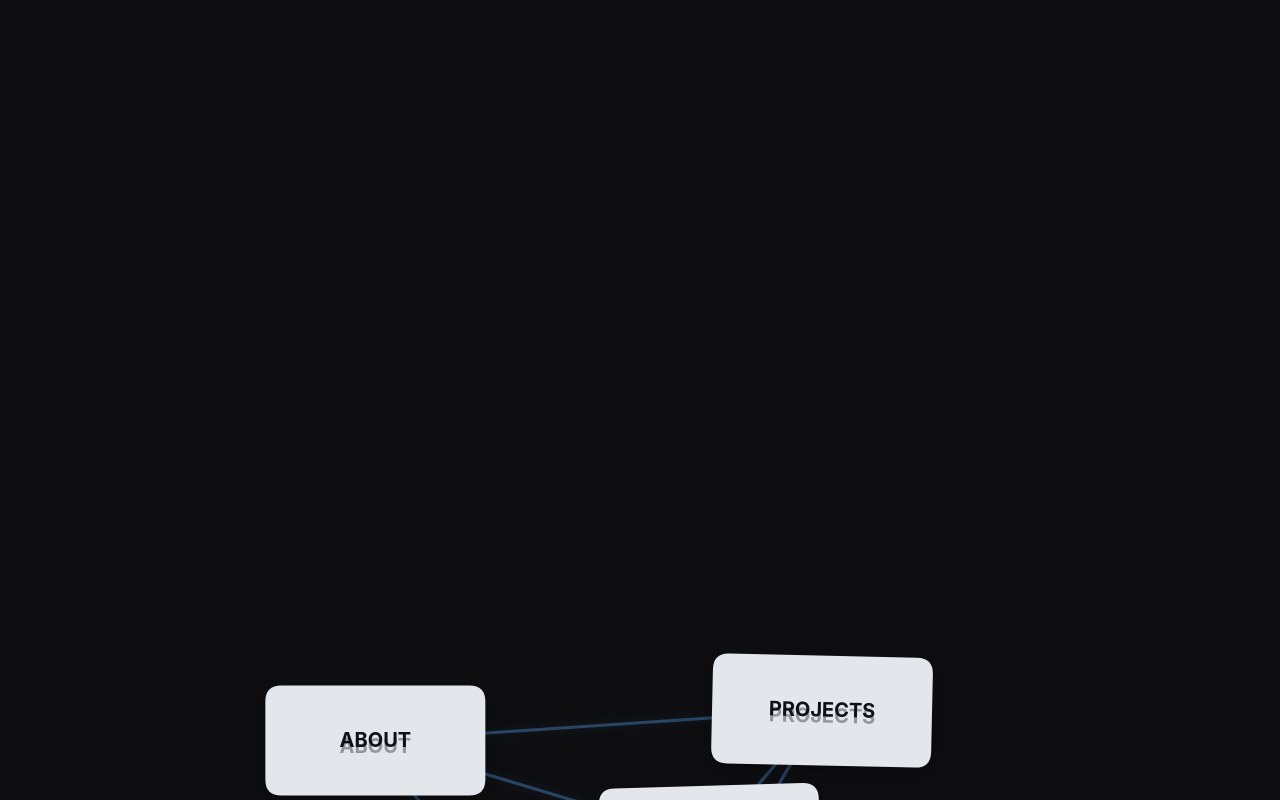
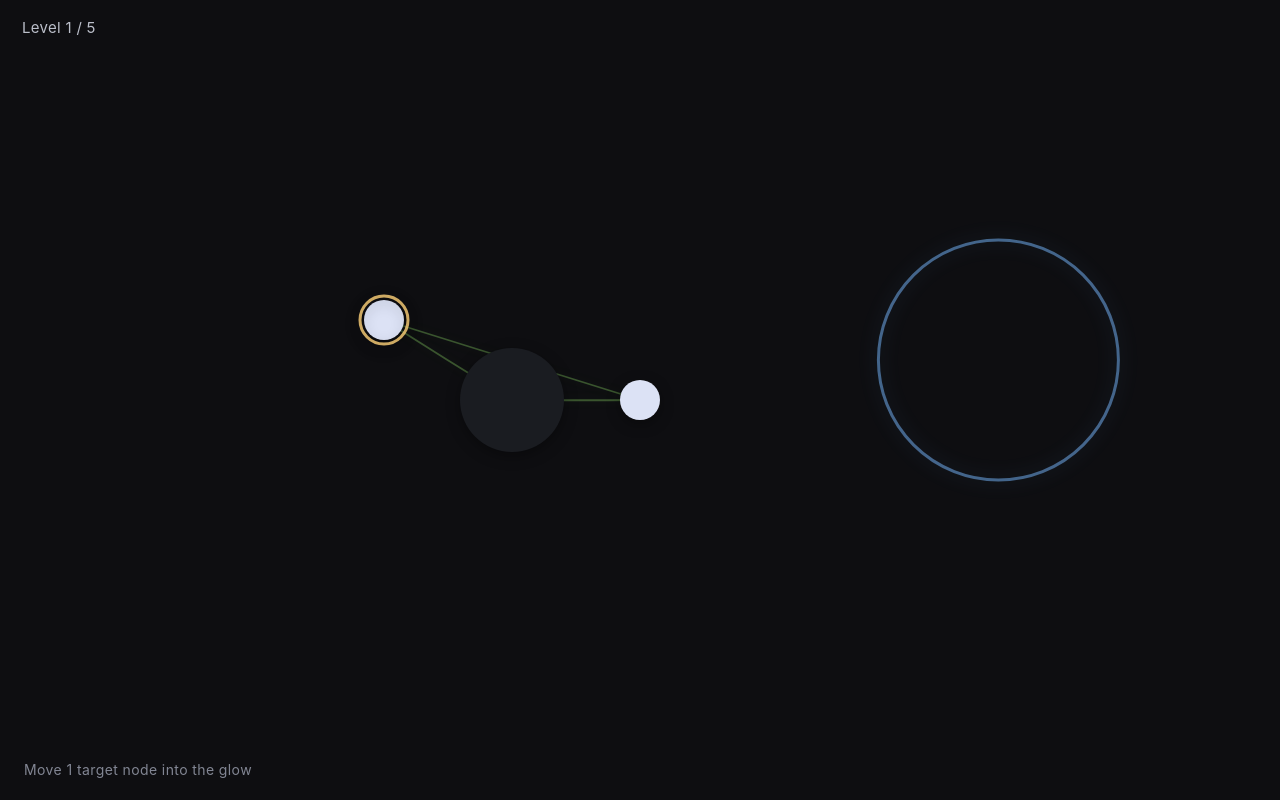
Before and after one commit to Italwaysbreaks/physicsTest123, a plain HTML site: page index.html in a window 1280 px wide. Drawn offline with nearby package versions, Linux system fonts and the light colour scheme.

Commit message:
Create physics puzzle levels

```diff
--- a/index.html
+++ b/index.html
@@ -3,130 +3,192 @@
 <head>
 <meta charset="UTF-8" />
 <meta name="viewport" content="width=device-width, initial-scale=1.0" />
-<title>Fragile Network</title>
+<title>Fragile Network Puzzle</title>
 <style>
 :root { color-scheme: dark; }
 * { box-sizing: border-box; }
 html, body { margin: 0; padding: 0; width: 100%; height: 100%; overflow: hidden; background: #0e0e11; font-family: "Inter", "Segoe UI", system-ui, -apple-system, sans-serif; }
 #canvas { display: block; background: #0e0e11; }
-.overlay { position: fixed; top: 50%; left: 50%; transform: translate(-50%, -50%); color: #e8e9ee; font-size: 22px; letter-spacing: 0.4px; opacity: 0; transition: opacity 0.6s ease; pointer-events: none; text-shadow: 0 6px 30px rgba(0,0,0,0.35); text-align: center; }
+.overlay { position: fixed; top: 50%; left: 50%; transform: translate(-50%, -50%); color: #e8e9ee; font-size: 24px; letter-spacing: 0.5px; opacity: 0; transition: opacity 0.5s ease; pointer-events: none; text-shadow: 0 8px 40px rgba(0,0,0,0.45); text-align: center; }
+.hint { position: fixed; bottom: 22px; left: 24px; color: #9fa4b4; font-size: 14px; letter-spacing: 0.4px; opacity: 0.8; }
+#levelInfo { position: fixed; top: 18px; left: 22px; color: #cfd3df; font-size: 15px; letter-spacing: 0.3px; opacity: 0.9; }
 </style>
 </head>
 <body>
 <canvas id="canvas"></canvas>
-<div id="statusText" class="overlay">Stability compromised.</div>
+<div id="overlay" class="overlay"></div>
+<div id="levelInfo"></div>
+<div id="hint" class="hint"></div>
 <script src="https://cdn.jsdelivr.net/npm/matter-js@0.20.0/build/matter.min.js"></script>
 <script>
 const { Engine, Render, Runner, Bodies, Body, Composite, Constraint, Mouse, MouseConstraint, Events, Vector } = Matter;
 const canvas = document.getElementById('canvas');
-const statusText = document.getElementById('statusText');
+const overlay = document.getElementById('overlay');
+const levelInfo = document.getElementById('levelInfo');
+const hint = document.getElementById('hint');
 let width = window.innerWidth, height = window.innerHeight;
-const engine = Engine.create({ gravity: { x: 0, y: 0.25 }, enableSleeping: false });
+const engine = Engine.create({ gravity: { x: 0, y: 0 }, enableSleeping: false });
 const render = Render.create({ canvas, engine, options: { width, height, background: '#0e0e11', wireframes: false, pixelRatio: window.devicePixelRatio || 1 } });
 Render.run(render);
 const runner = Runner.create();
 Runner.run(runner, engine);
 const world = engine.world;
-const cardSize = { w: 220, h: 110 };
-const nodes = [
-  { label: 'ABOUT', pos: () => ({ x: width/2 - 240, y: height/2 - 140 }), mass: 1.1, damping: 0.02, restitution: 0.08 },
-  { label: 'PROJECTS', pos: () => ({ x: width/2 + 200, y: height/2 - 60 }), mass: 3.5, damping: 0.04, restitution: 0.05 },
-  { label: 'CONTACT', pos: () => ({ x: width/2 - 40, y: height/2 + 190 }), mass: 1.0, damping: 0.025, restitution: 0.08 },
-  { label: 'SETTINGS', pos: () => ({ x: width/2 + 60, y: height/2 + 40 }), mass: 2.2, damping: 0.1, restitution: 0.04 },
-  { label: 'STATUS', pos: () => ({ x: width/2 - 160, y: height/2 + 40 }), mass: 0.7, damping: 0.02, restitution: 0.1 }
+const typeConfig = {
+  core: { radius: 52, color: '#1a1c21', mass: 50, damping: 0.25, static: true },
+  light: { radius: 20, color: '#dce2f5', mass: 3, damping: 0.02 },
+  medium: { radius: 28, color: '#aeb6cc', mass: 7, damping: 0.04 },
+  heavy: { radius: 36, color: '#6c7388', mass: 16, damping: 0.08 }
+};
+const levels = [
+  { zone: { x: () => width*0.78, y: () => height*0.45, r: 120 }, goal: 1, nodes: [
+      { type:'core', pos: ()=>({x: width*0.4, y: height*0.5}) },
+      { type:'light', required:true, pos: ()=>({x: width*0.3, y: height*0.4}) },
+      { type:'light', pos: ()=>({x: width*0.5, y: height*0.5}) }
+    ],
+    links:[[0,1],[0,2],[1,2]], stiffness:0.02, slack:1.5 },
+  { zone: { x: () => width*0.72, y: () => height*0.5, r: 100 }, goal: 2, nodes: [
+      { type:'core', pos: ()=>({x: width*0.38, y: height*0.5}) },
+      { type:'light', required:true, pos: ()=>({x: width*0.3, y: height*0.35}) },
+      { type:'light', required:true, pos: ()=>({x: width*0.45, y: height*0.35}) },
+      { type:'light', pos: ()=>({x: width*0.32, y: height*0.62}) },
+      { type:'medium', pos: ()=>({x: width*0.48, y: height*0.62}) }
+    ],
+    links:[[0,1],[0,2],[0,3],[0,4],[1,2],[2,4],[3,4],[1,3]], stiffness:0.024, slack:1.4 },
+  { zone: { x: () => width*0.75, y: () => height*0.45, r: 90 }, goal: 3, nodes: [
+      { type:'core', pos: ()=>({x: width*0.35, y: height*0.52}) },
+      { type:'light', required:true, pos: ()=>({x: width*0.27, y: height*0.38}) },
+      { type:'light', pos: ()=>({x: width*0.45, y: height*0.35}) },
+      { type:'medium', required:true, pos: ()=>({x: width*0.25, y: height*0.62}) },
+      { type:'medium', pos: ()=>({x: width*0.46, y: height*0.62}) },
+      { type:'heavy', required:true, pos: ()=>({x: width*0.38, y: height*0.74}) }
+    ],
+    links:[[0,1],[0,2],[0,3],[0,4],[0,5],[1,2],[2,4],[3,4],[3,5],[1,3],[2,5]], stiffness:0.028, slack:1.35 },
+  { zone: { x: () => width*0.76, y: () => height*0.52, r: 80 }, goal: 4, nodes: [
+      { type:'core', pos: ()=>({x: width*0.34, y: height*0.5}) },
+      { type:'light', required:true, pos: ()=>({x: width*0.24, y: height*0.36}) },
+      { type:'light', required:true, pos: ()=>({x: width*0.48, y: height*0.36}) },
+      { type:'medium', required:true, pos: ()=>({x: width*0.22, y: height*0.6}) },
+      { type:'medium', pos: ()=>({x: width*0.46, y: height*0.6}) },
+      { type:'heavy', required:true, pos: ()=>({x: width*0.32, y: height*0.72}) },
+      { type:'heavy', pos: ()=>({x: width*0.5, y: height*0.72}) }
+    ],
+    links:[[0,1],[0,2],[0,3],[0,4],[0,5],[0,6],[1,2],[1,3],[2,4],[3,4],[4,6],[5,6],[2,5],[1,5]], stiffness:0.032, slack:1.28 },
+  { zone: { x: () => width*0.72, y: () => height*0.48, r: 70 }, goal: 8, nodes: [
+      { type:'core', pos: ()=>({x: width*0.33, y: height*0.5}) },
+      { type:'light', required:true, pos: ()=>({x: width*0.2, y: height*0.34}) },
+      { type:'light', required:true, pos: ()=>({x: width*0.46, y: height*0.34}) },
+      { type:'light', required:true, pos: ()=>({x: width*0.24, y: height*0.62}) },
+      { type:'medium', required:true, pos: ()=>({x: width*0.42, y: height*0.62}) },
+      { type:'medium', required:true, pos: ()=>({x: width*0.18, y: height*0.46}) },
+      { type:'medium', required:true, pos: ()=>({x: width*0.5, y: height*0.46}) },
+      { type:'heavy', required:true, pos: ()=>({x: width*0.3, y: height*0.72}) },
+      { type:'heavy', required:true, pos: ()=>({x: width*0.46, y: height*0.72}) }
+    ],
+    links:[[0,1],[0,2],[0,3],[0,4],[0,5],[0,6],[0,7],[0,8],[1,2],[1,5],[2,6],[3,4],[3,7],[4,8],[5,6],[6,8],[4,7],[2,4],[1,3]], stiffness:0.035, slack:1.22 }
 ];
-const bodies = nodes.map((n, i) => {
-  const p = n.pos();
-  const b = Bodies.rectangle(p.x, p.y, cardSize.w, cardSize.h, { chamfer: { radius: 16 }, mass: n.mass, frictionAir: n.damping, restitution: n.restitution, render: { visible: false } });
-  b.cardLabel = n.label;
-  b.personality = n.label.toLowerCase();
-  return b;
+let bodies = [], constraints = [], debris = [];
+let draggingBody = null, currentLevel = 0, state = 'playing';
+const mouse = Mouse.create(render.canvas);
+const mouseConstraint = MouseConstraint.create(engine, { mouse, constraint: { stiffness: 0.2, damping: 0.25, render: { visible:false } } });
+Composite.add(world, mouseConstraint);
+render.mouse = mouse;
+Events.on(mouseConstraint, 'startdrag', e => {
+  if(e.body === coreBody){
+    mouseConstraint.body = null;
+    mouseConstraint.constraint.bodyB = null;
+  } else {
+    draggingBody = e.body;
+  }
 });
-Composite.add(world, bodies);
-const connectionDefs = [
-  [0,1],[1,3],[3,2],[2,4],[4,0],[0,3],[1,2]
-];
-let fatigueMemory = {};
-let constraints = [];
-function baseLen(a,b){ return Vector.magnitude(Vector.sub(a.position,b.position)); }
-function makeConstraint(aIndex,bIndex,weaken=1){
-  const a = bodies[aIndex], b = bodies[bIndex];
-  const length = baseLen(a,b);
-  const personalityFactor = {
-    about: { stiffness:0.012, damping:0.08, slack:1.25 },
-    projects: { stiffness:0.035, damping:0.12, slack:1.2 },
-    contact: { stiffness:0.018, damping:0.06, slack:1.1 },
-    settings: { stiffness:0.024, damping:0.14, slack:1.18 },
-    status: { stiffness:0.01, damping:0.04, slack:1.35 }
-  };
-  const key = `${aIndex}-${bIndex}`;
-  const fatigue = fatigueMemory[key] || 1;
-  const slack = Math.min(personalityFactor[a.personality]?.slack || 1.2, personalityFactor[b.personality]?.slack || 1.2) * weaken * fatigue;
-  const stiffness = ((personalityFactor[a.personality]?.stiffness || 0.02) + (personalityFactor[b.personality]?.stiffness || 0.02)) / 2;
-  const damping = ((personalityFactor[a.personality]?.damping || 0.08) + (personalityFactor[b.personality]?.damping || 0.08)) / 2;
+Events.on(mouseConstraint, 'enddrag', () => { draggingBody = null; });
+let coreBody = null;
+function createNode(def){
+  const cfg = typeConfig[def.type];
+  const p = def.pos();
+  const options = { mass: cfg.mass, frictionAir: cfg.damping, friction: 0.01, restitution: 0.08, render:{ visible:false } };
+  let body = Bodies.circle(p.x, p.y, cfg.radius, options);
+  if(cfg.static){ Body.setStatic(body, true); }
+  body.nodeType = def.type;
+  body.required = !!def.required;
+  return body;
+}
+function createConstraint(aIndex,bIndex,baseStiff,slack){
+  const a=bodies[aIndex], b=bodies[bIndex];
+  const length = Vector.magnitude(Vector.sub(a.position,b.position));
+  const weightFactor = (typeConfig[a.nodeType].mass + typeConfig[b.nodeType].mass)/40;
+  const stiffness = baseStiff / Math.max(1, weightFactor);
+  const damping = 0.08 + weightFactor*0.02;
   const c = Constraint.create({ bodyA:a, bodyB:b, length, stiffness, damping, render:{ visible:false } });
   c.restLength = length;
-  c.maxLength = length * slack;
-  c.key = key;
-  c.weaken = weaken;
+  c.maxLength = length * slack * (a.nodeType==='heavy'||b.nodeType==='heavy' ? 1.08 : 1.2);
   c.vibration = 0;
   constraints.push(c);
   Composite.add(world,c);
 }
-connectionDefs.forEach(([a,b])=> makeConstraint(a,b));
-const mouse = Mouse.create(render.canvas);
-const mouseConstraint = MouseConstraint.create(engine, { mouse, constraint: { stiffness: 0.2, damping: 0.25, render: { visible:false } } });
-Composite.add(world, mouseConstraint);
-render.mouse = mouse;
-let draggingBody = null;
-Events.on(mouseConstraint, 'startdrag', e => { draggingBody = e.body; });
-Events.on(mouseConstraint, 'enddrag', () => { draggingBody = null; });
-let debris = [];
+function buildLevel(idx){
+  state='playing';
+  overlay.style.opacity = 0;
+  hint.textContent='';
+  Composite.clear(world, false);
+  bodies=[]; constraints=[]; debris=[]; draggingBody=null;
+  const def = levels[idx];
+  def.nodes.forEach(n=>{ const body=createNode(n); bodies.push(body); });
+  bodies.forEach(b=>Composite.add(world,b));
+  coreBody = bodies.find(b=>b.nodeType==='core');
+  def.links.forEach(([a,b])=>createConstraint(a,b, def.stiffness, def.slack));
+  engine.gravity.y = 0;
+  engine.timing.timeScale = 1;
+  levelInfo.textContent = `Level ${idx+1} / ${levels.length}`;
+  hint.textContent = `Move ${def.goal} target node${def.goal>1?'s':''} into the glow`;
+}
 function fracture(c){
-  const a = c.bodyA.position, b = c.bodyB.position;
-  const pieces = 12;
+  const a = c.bodyA.position, b = c.bodyB.position; const pieces = 10;
   for(let i=0;i<pieces;i++){
     const t=i/pieces; const pos={ x:a.x+(b.x-a.x)*t, y:a.y+(b.y-a.y)*t };
-    const vel={ x:(Math.random()-0.5)*2, y:(Math.random()-0.5)*2-1.2 };
-    debris.push({ pos, vel, life:1, color:`rgba(255,${180+i*3},${120+i*2},1)` });
+    const vel={ x:(Math.random()-0.5)*3, y:(Math.random()-0.5)*3 };
+    debris.push({ pos, vel, life:1, color:`rgba(255,${160+i*4},120,1)` });
   }
 }
-function drawCard(body){
+function drawTarget(zone){
   const ctx = render.context;
-  const { position, angle } = body;
   ctx.save();
-  ctx.translate(position.x, position.y);
-  ctx.rotate(angle);
-  ctx.shadowColor='rgba(0,0,0,0.35)';
-  ctx.shadowBlur=18;
-  ctx.shadowOffsetY=6;
-  const w=cardSize.w, h=cardSize.h, r=16;
-  ctx.fillStyle='#e3e6eb';
+  ctx.strokeStyle='rgba(120,185,255,0.5)';
+  ctx.lineWidth=3;
+  ctx.shadowBlur=20;
+  ctx.shadowColor='rgba(120,185,255,0.4)';
   ctx.beginPath();
-  ctx.moveTo(-w/2+r,-h/2);
-  ctx.lineTo(w/2-r,-h/2);
-  ctx.quadraticCurveTo(w/2,-h/2,w/2,-h/2+r);
-  ctx.lineTo(w/2,h/2-r);
-  ctx.quadraticCurveTo(w/2,h/2,w/2-r,h/2);
-  ctx.lineTo(-w/2+r,h/2);
-  ctx.quadraticCurveTo(-w/2,h/2,-w/2,h/2-r);
-  ctx.lineTo(-w/2,-h/2+r);
-  ctx.quadraticCurveTo(-w/2,-h/2,-w/2+r,-h/2);
-  ctx.closePath();
-  ctx.fill();
-  ctx.shadowBlur=0;
-  ctx.fillStyle='#0f1117';
-  ctx.font='700 20px "Inter", "Segoe UI", system-ui';
-  ctx.textAlign='center';
-  ctx.textBaseline='middle';
-  ctx.fillText(body.cardLabel,0,0);
+  ctx.arc(zone.x(), zone.y(), zone.r, 0, Math.PI*2);
+  ctx.stroke();
   ctx.restore();
+}
+function drawNodes(){
+  const ctx = render.context;
+  bodies.forEach(body=>{
+    const cfg = typeConfig[body.nodeType];
+    ctx.save();
+    ctx.translate(body.position.x, body.position.y);
+    ctx.rotate(body.angle);
+    ctx.shadowColor='rgba(0,0,0,0.35)';
+    ctx.shadowBlur=14; ctx.shadowOffsetY=4;
+    ctx.fillStyle = cfg.color;
+    ctx.beginPath();
+    ctx.arc(0,0,cfg.radius,0,Math.PI*2);
+    ctx.fill();
+    if(body.required){
+      ctx.strokeStyle='rgba(255,210,120,0.8)';
+      ctx.lineWidth=3;
+      ctx.beginPath();
+      ctx.arc(0,0,cfg.radius+4,0,Math.PI*2);
+      ctx.stroke();
+    }
+    ctx.restore();
+  });
 }
 function drawDebris(){
   const ctx = render.context;
   debris = debris.filter(d=>d.life>0);
   debris.forEach(d=>{
-    d.vel.y += 0.18; d.vel.x *= 0.995;
+    d.vel.y += 0.03; d.vel.x *= 0.995;
     d.pos.x += d.vel.x; d.pos.y += d.vel.y;
     d.life -= 0.02;
     ctx.save();
@@ -134,7 +196,7 @@ function drawDebris(){
     ctx.lineWidth = 2;
     ctx.beginPath();
     ctx.moveTo(d.pos.x, d.pos.y);
-    ctx.lineTo(d.pos.x + d.vel.x*2, d.pos.y + d.vel.y*0.6);
+    ctx.lineTo(d.pos.x + d.vel.x*2, d.pos.y + d.vel.y*2);
     ctx.stroke();
     ctx.restore();
   });
@@ -145,16 +207,16 @@ function drawConstraints(){
     if(!c.bodyA||!c.bodyB) return;
     const a=c.bodyA.position, b=c.bodyB.position;
     const dist = Vector.magnitude(Vector.sub(a,b));
-    const tension = Math.max(0, dist - c.restLength);
-    const ratio = Math.min(1.5, dist / c.maxLength);
-    c.vibration = c.vibration*0.85 + (ratio>0.9 ? 1.2 : 0.3)*ratio;
-    const hue = 210 - Math.min(80, (dist/c.restLength-1)*120);
-    const alpha = 0.35 + Math.min(0.5, tension/ (c.maxLength*0.8));
-    const jitter = (Math.random()-0.5)*c.vibration*2;
+    const ratio = dist / c.restLength;
+    const stress = Math.max(0, dist - c.restLength);
+    c.vibration = c.vibration*0.82 + (ratio>1 ? ratio*1.4 : ratio*0.2);
+    const jitter = (Math.random()-0.5) * c.vibration;
     const mid = { x:(a.x+b.x)/2 + jitter, y:(a.y+b.y)/2 - jitter };
+    const hue = 210 - Math.min(160, (dist/c.maxLength)*200);
+    const alpha = 0.3 + Math.min(0.5, stress/(c.maxLength*0.7));
     ctx.save();
-    ctx.strokeStyle = `hsla(${hue},85%,65%,${alpha})`;
-    ctx.lineWidth = 2 + (ratio>1? (ratio-1)*5: ratio*1.2);
+    ctx.strokeStyle = `hsla(${hue},85%,70%,${alpha})`;
+    ctx.lineWidth = 1.8 + Math.min(5, (ratio-1)*6);
     ctx.shadowBlur = 12;
     ctx.shadowColor = `hsla(${hue},95%,70%,${alpha})`;
     ctx.beginPath();
@@ -164,37 +226,6 @@ function drawConstraints(){
     ctx.restore();
   });
   drawDebris();
-}
-let stabilityState = 'STABLE';
-let stabilityValue = 1;
-function updateStability(agg){
-  const intactRatio = constraints.length / (connectionDefs.length + rebuiltCount);
-  const tensionSum = constraints.reduce((s,c)=>{ const d=Vector.magnitude(Vector.sub(c.bodyA.position,c.bodyB.position)); return s + Math.max(0,d-c.restLength); },0);
-  stabilityValue = Math.max(0, Math.min(1, intactRatio*0.6 + Math.exp(-tensionSum*0.002)*0.4 - agg*0.15));
-  if(stabilityValue>0.7) stabilityState='STABLE';
-  else if(stabilityValue>0.45) stabilityState='STRAINED';
-  else if(stabilityValue>0.2) stabilityState='UNSTABLE';
-  else stabilityState='COLLAPSE';
-  statusText.style.opacity = stabilityState==='UNSTABLE' || stabilityState==='COLLAPSE' ? 1 : 0;
-  if(stabilityState==='STRAINED') engine.gravity.y = 0.35;
-  else if(stabilityState==='UNSTABLE') engine.gravity.y = 0.55;
-  else if(stabilityState==='COLLAPSE') engine.gravity.y = 0.7;
-  else engine.gravity.y = 0.25;
-}
-let rebuiltCount = 0;
-function checkSprings(){
-  for(let i=constraints.length-1;i>=0;i--){
-    const c=constraints[i];
-    if(!c.bodyA||!c.bodyB) { constraints.splice(i,1); continue; }
-    const dist = Vector.magnitude(Vector.sub(c.bodyA.position,c.bodyB.position));
-    if(!draggingBody) continue;
-    if(dist > c.maxLength){
-      fracture(c);
-      fatigueMemory[c.key] = (fatigueMemory[c.key]||1)*0.94;
-      Composite.remove(world,c);
-      constraints.splice(i,1);
-    }
-  }
 }
 function applyDragResistance(){
   if(!draggingBody) return;
@@ -210,40 +241,76 @@ function applyDragResistance(){
     }
   });
 }
-let repairTracker = {};
-function tryRepair(){
-  for(let i=0;i<bodies.length;i++){
-    for(let j=i+1;j<bodies.length;j++){
-      const key=`${i}-${j}`;
-      if(constraints.find(c=>c.key===key)) continue;
-      const dist = Vector.magnitude(Vector.sub(bodies[i].position,bodies[j].position));
-      const relVel = Vector.magnitude(Vector.sub(bodies[i].velocity,bodies[j].velocity));
-      if(dist<140 && relVel<0.6){
-        repairTracker[key] = (repairTracker[key]||0) + 1;
-        if(repairTracker[key]>50){
-          fatigueMemory[key] = (fatigueMemory[key]||1)*0.92;
-          makeConstraint(i,j,0.92);
-          rebuiltCount++;
-          repairTracker[key]=0;
-        }
-      } else {
-        repairTracker[key]=0;
-      }
+function checkBreaks(){
+  if(!draggingBody) return;
+  for(let i=constraints.length-1;i>=0;i--){
+    const c = constraints[i];
+    if(!c.bodyA||!c.bodyB) { constraints.splice(i,1); continue; }
+    const dist = Vector.magnitude(Vector.sub(c.bodyA.position,c.bodyB.position));
+    if(dist > c.maxLength){
+      fracture(c);
+      Composite.remove(world, c);
+      constraints.splice(i,1);
     }
   }
 }
-Events.on(engine,'beforeUpdate', ()=>{
-  applyDragResistance();
-  checkSprings();
-});
-Events.on(engine,'afterUpdate', ()=>{
-  tryRepair();
-  const aggression = draggingBody ? Math.min(1, Vector.magnitude(draggingBody.velocity)*0.02) : 0;
-  updateStability(aggression);
-});
-Events.on(render,'afterRender', ()=>{
+function nodesInside(zone){
+  return bodies.filter(b=>!b.isStatic && b.required).filter(b=>{
+    const dx=b.position.x - zone.x(), dy=b.position.y - zone.y();
+    return Math.sqrt(dx*dx+dy*dy) + typeConfig[b.nodeType].radius <= zone.r;
+  }).length;
+}
+function networkIntact(){
+  if(constraints.length===0) return false;
+  const adj = new Map();
+  bodies.forEach((_,i)=>adj.set(i,[]));
+  constraints.forEach(c=>{
+    const ai=bodies.indexOf(c.bodyA), bi=bodies.indexOf(c.bodyB);
+    if(ai>=0&&bi>=0){ adj.get(ai).push(bi); adj.get(bi).push(ai); }
+  });
+  const start = bodies.indexOf(coreBody);
+  const visited = new Set();
+  const stack=[start];
+  while(stack.length){
+    const n=stack.pop();
+    if(visited.has(n)) continue;
+    visited.add(n);
+    adj.get(n).forEach(nb=>{ if(!visited.has(nb)) stack.push(nb); });
+  }
+  return visited.size === bodies.length;
+}
+function checkWinLose(){
+  const def = levels[currentLevel];
+  const inside = nodesInside(def.zone);
+  if(!networkIntact()) { triggerLoss(); return; }
+  if(inside >= def.goal && constraints.length>0){ triggerWin(); }
+}
+function triggerWin(){
+  if(state!=='playing') return;
+  state='win';
+  const last = currentLevel >= levels.length-1;
+  overlay.textContent = last ? 'System mastered' : 'Balanced';
+  overlay.style.opacity = 1;
+  engine.timing.timeScale = 0.9;
+  setTimeout(()=>{ currentLevel = last ? 0 : currentLevel+1; buildLevel(currentLevel); }, 900);
+}
+function triggerLoss(){
+  if(state!=='playing') return;
+  state='lose';
+  overlay.textContent = 'Network failed';
+  overlay.style.opacity = 1;
+  engine.timing.timeScale = 0.4;
+  setTimeout(()=>{ engine.timing.timeScale = 1; buildLevel(currentLevel); }, 800);
+}
+Events.on(engine, 'beforeUpdate', ()=>{ applyDragResistance(); checkBreaks(); });
+Events.on(engine, 'afterUpdate', ()=>{ checkWinLose(); });
+Events.on(render, 'afterRender', ()=>{
+  render.context.clearRect(0,0,width,height);
+  render.context.fillStyle='#0e0e11';
+  render.context.fillRect(0,0,width,height);
+  drawTarget(levels[currentLevel].zone);
   drawConstraints();
-  bodies.forEach(drawCard);
+  drawNodes();
 });
 window.addEventListener('resize', ()=>{
   width=window.innerWidth; height=window.innerHeight;
@@ -251,6 +318,7 @@ window.addEventListener('resize', ()=>{
   render.options.width=width; render.options.height=height;
   render.bounds.max.x=width; render.bounds.max.y=height;
 });
+buildLevel(currentLevel);
 </script>
 </body>
 </html>
```
